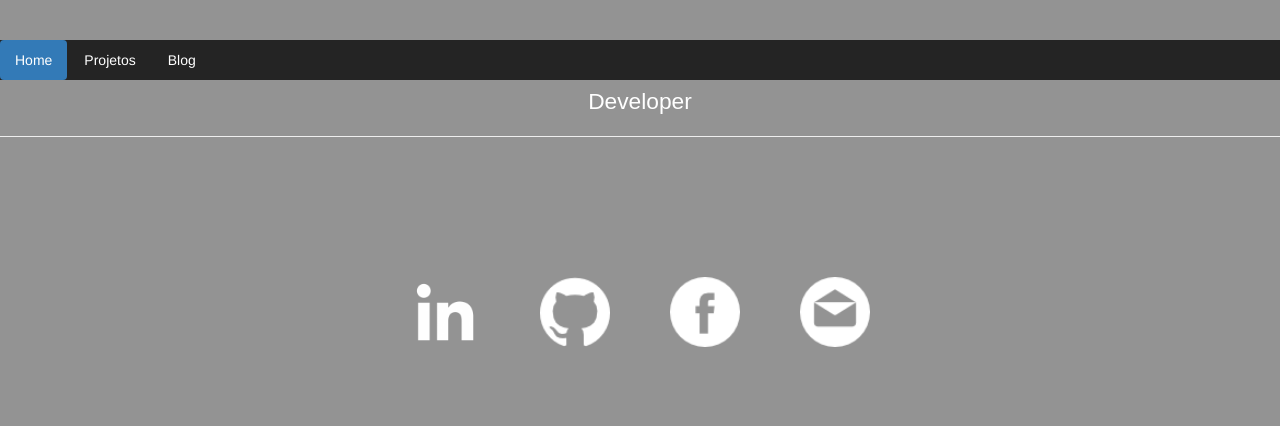
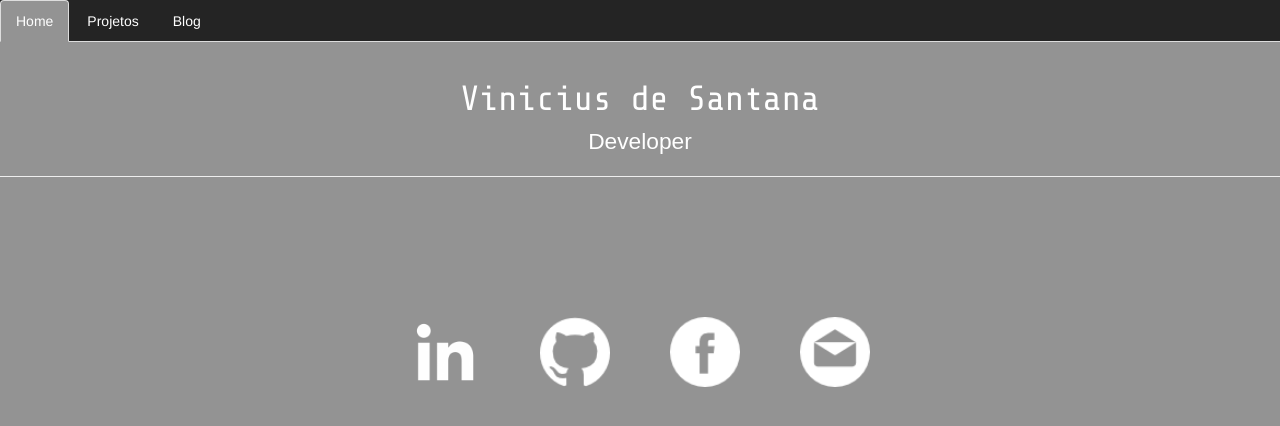
Before and after one commit to viniciusvts/viniciusvts.github.io, an Angular app in the folder vtsantana/: page / in a window 1280 px wide. Shown: the top 426 px of the page. Built offline with nearby package versions, Linux system fonts and the light colour scheme; a web font is replaced by a local one.

Commit message:
removendeo regras não usadas e add classes

```diff
--- a/vtsantana/src/app/app.component.html
+++ b/vtsantana/src/app/app.component.html
@@ -1,14 +1,17 @@
 <!--The content below is only a placeholder and can be replaced.-->
-<div id="menu">
-  <ul class="nav nav-pills">
-    <li role="presentation" [class.active]="menuOption == 'home'" (click)="menuOption = 'home'">
-      <a href="#">Home</a></li>
-    <li role="presentation" [class.active]="menuOption == 'projetos'" (click)="menuOption = 'projetos'">
-      <a href="#">Projetos</a></li>
-    <li role="presentation" [class.active]="menuOption == 'blog'" (click)="menuOption = 'blog'">
-      <a href="#">Blog</a></li>
-  </ul>
+<div>
+  <div id="menu">
+    <ul class="nav nav-tabs">
+      <li class="nav-item" [class.active]="menuOption == 'home'" (click)="menuOption = 'home'">
+        <a class="nav-link" href="#">Home</a></li>
+      <li class="nav-item" [class.active]="menuOption == 'projetos'" (click)="menuOption = 'projetos'">
+        <a class="nav-link" href="#">Projetos</a></li>
+      <li class="nav-item" [class.active]="menuOption == 'blog'" (click)="menuOption = 'blog'">
+        <a class="nav-link" href="#">Blog</a></li>
+    </ul>
+  </div>
+  <br><br>
+  <div class="contents">
+    <app-home [hidden]="!(menuOption == 'home')"></app-home>
+  </div>
 </div>
-<div class="contents">
-  <app-home [hidden]="!(menuOption == 'home')"></app-home>
-</div>
```
